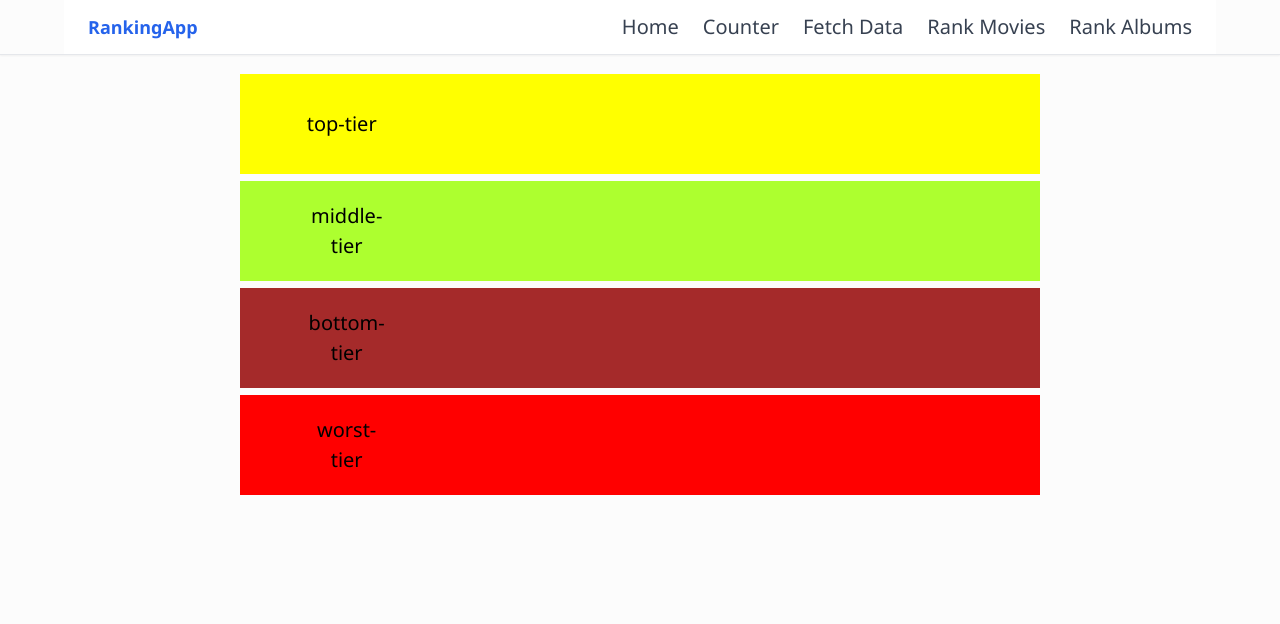
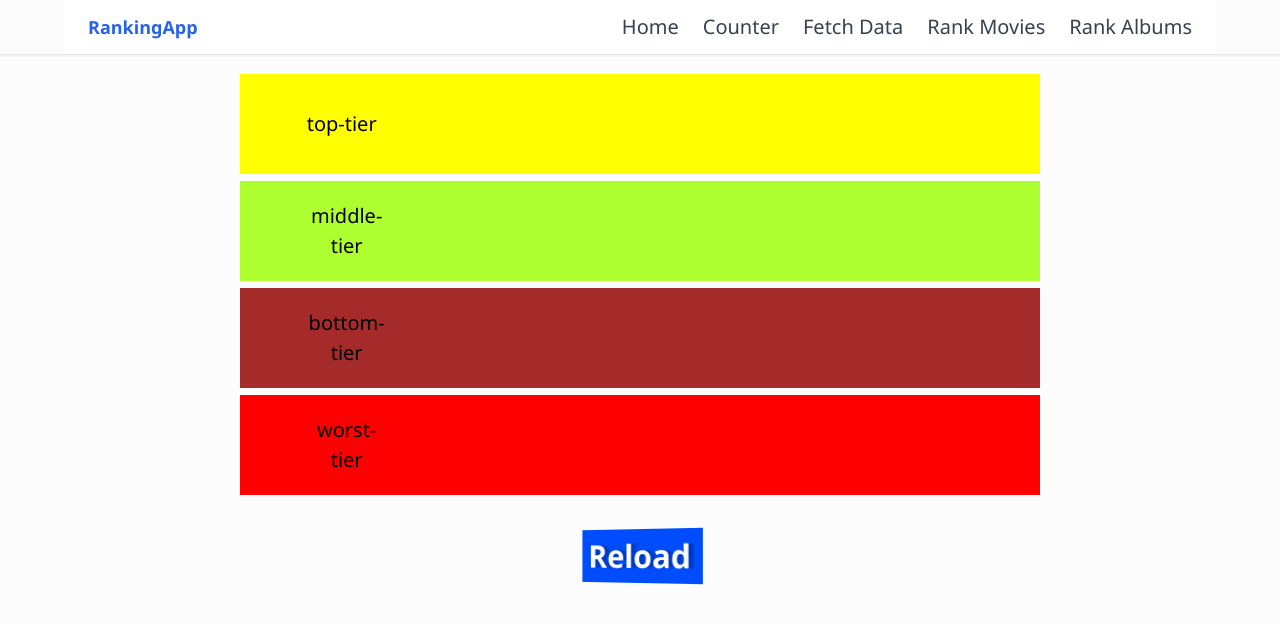
Before and after one commit to brunolopes9/rankingApp, a React (Vite) app in the folder rankingapp.client/: page /rank-albums in a window 1280 px wide. Shown: the top 624 px of the page. Built offline with nearby package versions, Linux system fonts and the light colour scheme.

Commit message:
Add Button Reload and Styles

```diff
--- a/rankingapp.client/src/components/RankItems.css
+++ b/rankingapp.client/src/components/RankItems.css
@@ -15,3 +15,40 @@
   width: 100%;
   height: 100%;
 }
+
+.button-92 {
+  --c: #fff;
+  /* text color */
+  background: linear-gradient(90deg, #0000 33%, #fff5, #0000 67%)
+      var(--_p, 100%) / 300% no-repeat,
+    #004dff;
+  /* background color */
+  color: #0000;
+  border: none;
+  transform: perspective(500px) rotateY(calc(20deg * var(--_i, -1)));
+  text-shadow: calc(var(--_i, -1) * 0.08em) -0.01em 0 var(--c),
+    calc(var(--_i, -1) * -0.08em) 0.01em 2px #0004;
+  outline-offset: 0.1em;
+  transition: 0.3s;
+}
+
+.button-92:hover,
+.button-92:focus-visible {
+  --_p: 0%;
+  --_i: 1;
+}
+
+.button-92:active {
+  text-shadow: none;
+  color: var(--c);
+  box-shadow: inset 0 0 9e9Q #0005;
+  transition: 0s;
+}
+
+.button-92 {
+  font-weight: bold;
+  font-size: 2rem;
+  margin: 0;
+  cursor: pointer;
+  padding: 0.1em 0.3em;
+}
--- a/rankingapp.client/src/components/RankItems.jsx
+++ b/rankingapp.client/src/components/RankItems.jsx
@@ -1,10 +1,16 @@
-import React, { useEffect } from "react"
+import React, { useEffect, useState } from "react"
 import MovieImageArr from "./MovieImages"
 import "./RankItems.css"
 import RankingGrid from "./RankingGrid"
 import ItemCollection from "./ItemCollection"
 
 const RankItems = ({ items, setItems, dataType, imgArr, localStorageKey }) => {
+  const [reload, setReload] = useState(false)
+
+  function Reload() {
+    setReload(!reload)
+  }
+
   function drag(ev) {
     console.log("🚀 drag start", ev.target.id)
     ev.dataTransfer.setData("text", ev.target.id)
@@ -70,7 +76,14 @@ const RankItems = ({ items, setItems, dataType, imgArr, localStorageKey }) => {
     if (items != null) {
       localStorage.setItem(localStorageKey, JSON.stringify(items))
     }
+    setReload(false)
   }, [items])
+
+  useEffect(() => {
+    if (reload === true) {
+      getDataFromApi()
+    }
+  }, [reload])
 
   return (
     <>
@@ -85,6 +98,9 @@ const RankItems = ({ items, setItems, dataType, imgArr, localStorageKey }) => {
           />
 
           <ItemCollection items={items} drag={drag} imgArr={imgArr} />
+          <button onClick={Reload} class="button-92" role="button">
+            Reload
+          </button>
         </main>
       ) : (
         <main> Loading... </main>
```
